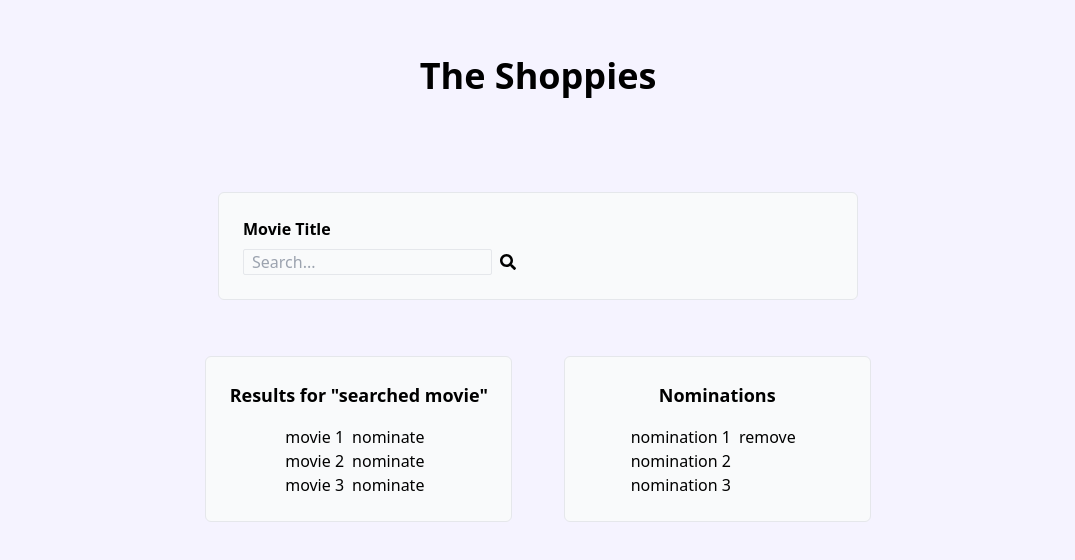
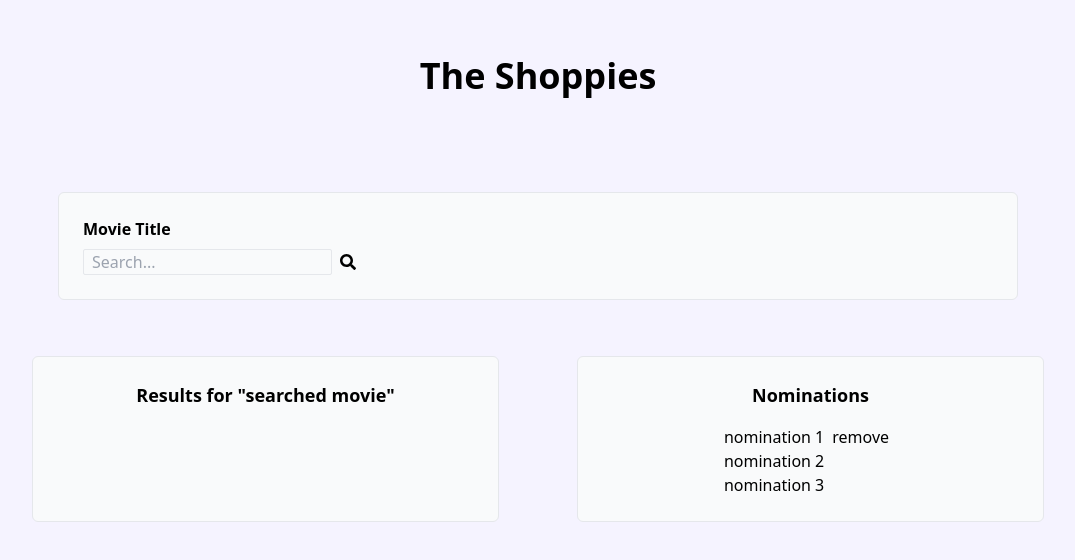
Before and after one commit to rhayana-b/the-shoppies, a Next.js app: page / in a window 1280 px wide. Shown: the top 560 px of the page, without its empty margins (102-1177 px from the left). Built offline with nearby package versions, Linux system fonts and the light colour scheme.

Commit message:
feat: implement search and nominate button v1

```diff
--- a/components/movie-results/index.js
+++ b/components/movie-results/index.js
@@ -1,27 +1,39 @@
-const MovieResults = () => (
-  <div className="flex flex-col items-center px-5 py-6 w-2/5 bg-gray-50 border rounded-md">
+import { FontAwesomeIcon } from '@fortawesome/react-fontawesome';
+import { faTrophy } from '@fortawesome/free-solid-svg-icons';
+import { useState } from 'react';
+
+const MovieResults = ({ searchResults }) => {
+  const [nominationList, setNominationList] = useState([]);
+  console.log(nominationList);
+
+  const handleNominations = (movie) => {
+    setNominationList([...nominationList, `${movie.Title} (${movie.Year})`]);
+  };
+
+  return (
+    <div className="flex flex-col items-center px-2 py-6 w-2/5 bg-gray-50 border rounded-md">
       <h2 className="mb-4 font-bold text-lg">Results for "searched movie"</h2>
       <ul>
-      <div className="flex">
-        <li>movie 1</li>
-        <button type="button" className="mx-2" disabled>
-          nominate
+        {searchResults.Search?.map((movie) => (
+          <div className="flex justify-between w-full mb-2" key={movie.imdbID}>
+            <li className="mb-2 mr-4">{`${movie.Title} (${movie.Year})`}</li>
+            <button
+              type="button"
+              className="border rounded flex flex-col justify-center items-center p-2"
+              onClick={() => handleNominations(movie)}
+            >
+              <FontAwesomeIcon
+                icon={faTrophy}
+                className="mx-2"
+                color="#b67ff5"
+              />
+              Nominate
             </button>
           </div>
-      <div className="flex">
-        <li>movie 2</li>
-        <button type="button" className="mx-2">
-          nominate
-        </button>
-      </div>
-      <div className="flex">
-        <li>movie 3</li>
-        <button type="button" className="mx-2">
-          nominate
-        </button>
-      </div>
+        ))}
       </ul>
     </div>
   );
+};
 
 export default MovieResults;
--- a/components/movie-search/index.js
+++ b/components/movie-search/index.js
@@ -1,22 +1,36 @@
 import { FontAwesomeIcon } from '@fortawesome/react-fontawesome';
 import { faSearch } from '@fortawesome/free-solid-svg-icons';
+import { useState } from 'react';
 
-const MovieSearch = () => (
+const MovieSearch = ({ onSearch }) => {
+  const [searchInput, setSearchInput] = useState('');
+
+  const onSubmit = (event) => {
+    onSearch(searchInput);
+    event.preventDefault();
+  };
+
+  return (
     <div className="flex flex-col p-6 mb-10 w-4/5 bg-gray-50 border rounded-md">
       <label htmlFor="movie-search" className="font-bold mb-2">
         Movie Title
       </label>
-    <div>
+      <form>
         <input
           className="bg-gray-50 border rounded-sm px-2"
           id="movie-search"
           name="movie-search"
           type="search"
           placeholder="Search..."
+          value={searchInput}
+          onChange={(e) => setSearchInput(e.target.value)}
         />
+        <button type="button" onClick={onSubmit}>
           <FontAwesomeIcon icon={faSearch} className="mx-2" />
-    </div>
+        </button>
+      </form>
     </div>
   );
+};
 
 export default MovieSearch;
--- a/pages/index.js
+++ b/pages/index.js
@@ -1,19 +1,36 @@
+import { useState } from 'react';
 import MovieNominations from '../components/movie-nominations';
 import MovieResults from '../components/movie-results';
 import MovieSearch from '../components/movie-search';
+import api from '../services/api';
 
 export default function Home() {
+  const [searchResults, setSearchResults] = useState([]);
+
+  const getResults = (searchInput) => {
+    api
+      .get(
+        `?apikey=${process.env.NEXT_PUBLIC_OMDB_KEY}&s=${searchInput.replace(
+          ' ',
+          '+'
+        )}`
+      )
+      .then((res) => {
+        setSearchResults(res.data);
+      });
+  };
+
   return (
-    <div className="bg-purple-50 h-screen w-full flex flex-col py-10 px-60">
+    <div className="bg-purple-50 h-full w-full flex flex-col py-10 px-10">
       <div className="flex flex-col">
         <div className="flex justify-center w-full py-4 mb-20">
           <h1 className="text-4xl font-bold">The Shoppies</h1>
         </div>
         <div className="flex flex-col items-center">
-          <MovieSearch />
+          <MovieSearch onSearch={getResults} />
         </div>
         <div className="flex justify-evenly p-4 mb-10">
-          <MovieResults />
+          <MovieResults searchResults={searchResults} />
           <MovieNominations />
         </div>
       </div>
--- a/services/api.js
+++ b/services/api.js
@@ -1,7 +1,7 @@
 import axios from 'axios';
 
 const api = axios.create({
-  baseURL: 'http://www.omdbapi.com/?i=tt3896198&apikey=3454bc81',
+  baseURL: 'http://www.omdbapi.com',
 });
 
 export default api;
```
Also changed, not shown: 1 other file (tests, documents, lock files or other folders). Lines whose indentation alone changed are shown as unchanged.
